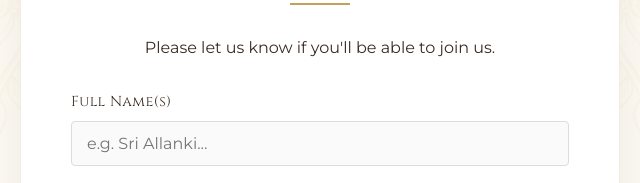
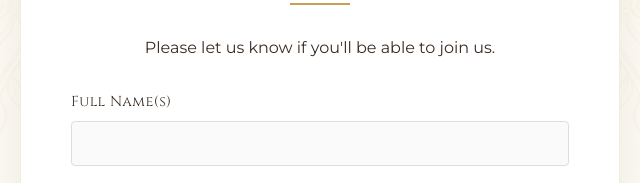
Before and after one commit to SrinivasA06/Laxman_Wedding_Invite, a plain HTML site: page index.html in a window 1280 px wide. Shown: the part 3160-3343 px from the top of the page, 320-960 px from the left. Drawn offline with Linux system fonts and the light colour scheme.

Commit message:
Modify placeholder in RSVP form input
Updated placeholder text for the name input field.

```diff
--- a/index.html
+++ b/index.html
@@ -129,7 +129,7 @@
             <form id="rsvp-form" class="rsvp-form">
                 <div class="form-group">
                     <label for="name">Full Name(s)</label>
-                    <input type="text" id="name" name="name" required placeholder="e.g. Sri Allanki...">
+                    <input type="text" id="name" name="name" required placeholder="">
                 </div>
 
                 <div class="form-group">
```
